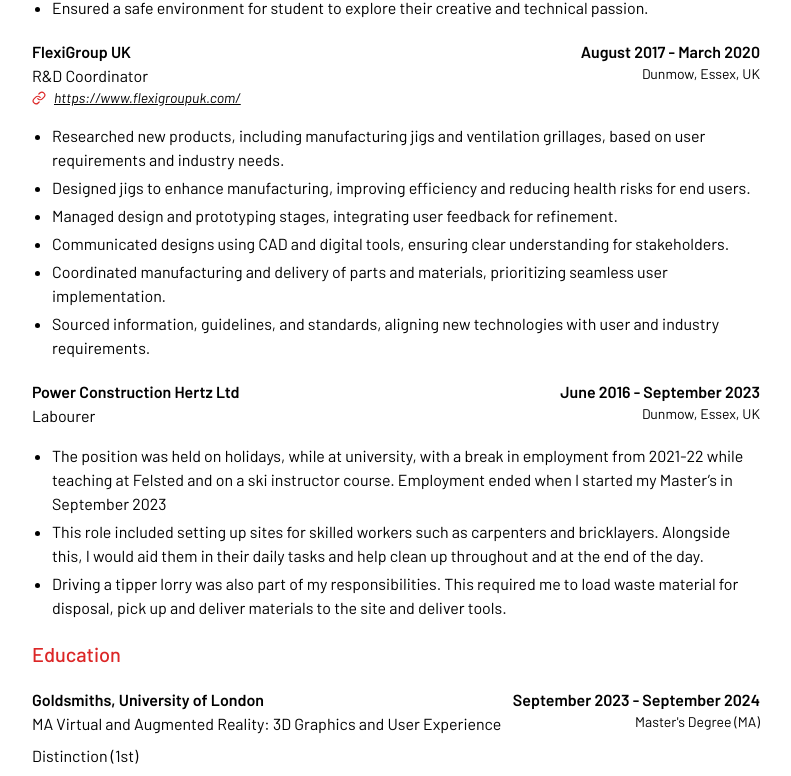
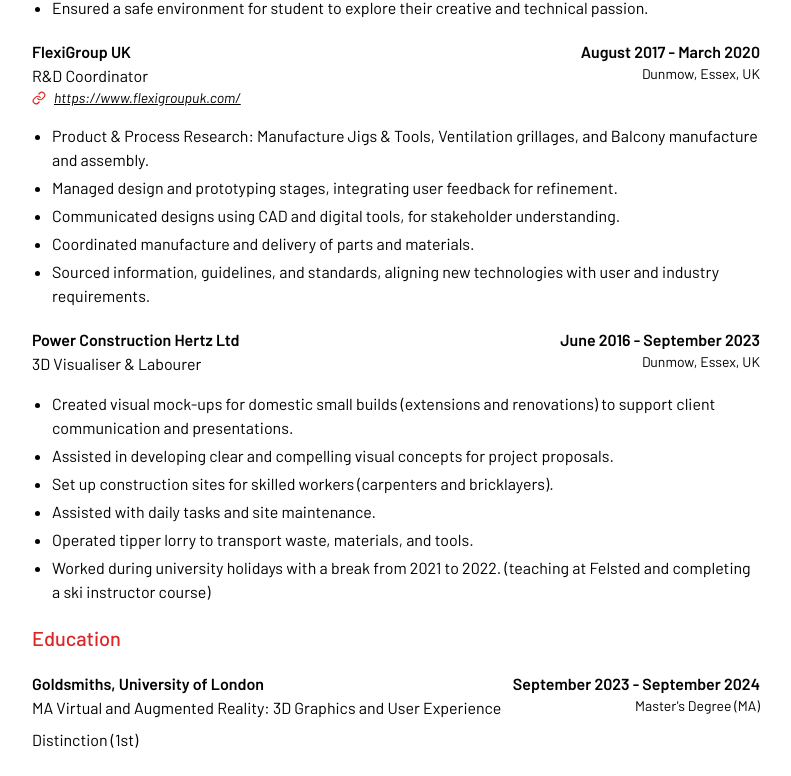
Before and after one commit to Deezinor/Portfolio, a React (Vite) app in the folder portfolio_JakeBoulton/: page /CV in a window 1280 px wide. Shown: the part 456-1232 px from the top of the page, without its empty margins (244-1035 px from the left). Built offline with nearby package versions, Linux system fonts and the light colour scheme.

Commit message:
CV update

```diff
--- a/portfolio_JakeBoulton/src/pages/CV.tsx
+++ b/portfolio_JakeBoulton/src/pages/CV.tsx
@@ -41,19 +41,16 @@ const CV: React.FC = () => {
     link: "https://www.flexigroupuk.com/",
     description: [
       {
-        item: "Researched new products, including manufacturing jigs and ventilation grillages, based on user requirements and industry needs.",
-      },
-      {
-        item: "Designed jigs to enhance manufacturing, improving efficiency and reducing health risks for end users.",
+        item: " Product & Process Research: Manufacture Jigs & Tools, Ventilation grillages, and Balcony manufacture and assembly.",
       },
       {
         item: "Managed design and prototyping stages, integrating user feedback for refinement.",
       },
       {
-        item: "Communicated designs using CAD and digital tools, ensuring clear understanding for stakeholders.",
+        item: "Communicated designs using CAD and digital tools, for stakeholder understanding.",
       },
       {
-        item: "Coordinated manufacturing and delivery of parts and materials, prioritizing seamless user implementation.",
+        item: "Coordinated manufacture and delivery of parts and materials.",
       },
       {
         item: "Sourced information, guidelines, and standards, aligning new technologies with user and industry requirements.",
@@ -62,18 +59,25 @@ const CV: React.FC = () => {
   };
   const PowerCon = {
     name: "Power Construction Hertz Ltd",
-    role: "Labourer",
+    role: "3D Visualiser & Labourer",
     dates: "June 2016 - September 2023",
     location: "Dunmow, Essex, UK",
     description: [
       {
-        item: "The position was held on holidays, while at university, with a break in employment from 2021-22 while teaching at Felsted and on a ski instructor course. Employment ended when I started my Master’s in September 2023",
+        item: "Created visual mock-ups for domestic small builds (extensions and renovations) to support client communication and presentations.",
       },
       {
-        item: "This role included setting up sites for skilled workers such as carpenters and bricklayers. Alongside this, I would aid them in their daily tasks and help clean up throughout and at the end of the day.",
+        item: "Assisted in developing clear and compelling visual concepts for project proposals.",
       },
       {
-        item: "Driving a tipper lorry was also part of my responsibilities. This required me to load waste material for disposal, pick up and deliver materials to the site and deliver tools.",
+        item: "Set up construction sites for skilled workers (carpenters and bricklayers).",
+      },
+      { item: "Assisted with daily tasks and site maintenance." },
+      {
+        item: "Operated tipper lorry to transport waste, materials, and tools.",
+      },
+      {
+        item: "Worked during university holidays with a break from 2021 to 2022. (teaching at Felsted and completing a ski instructor course)",
       },
     ],
   };
```
